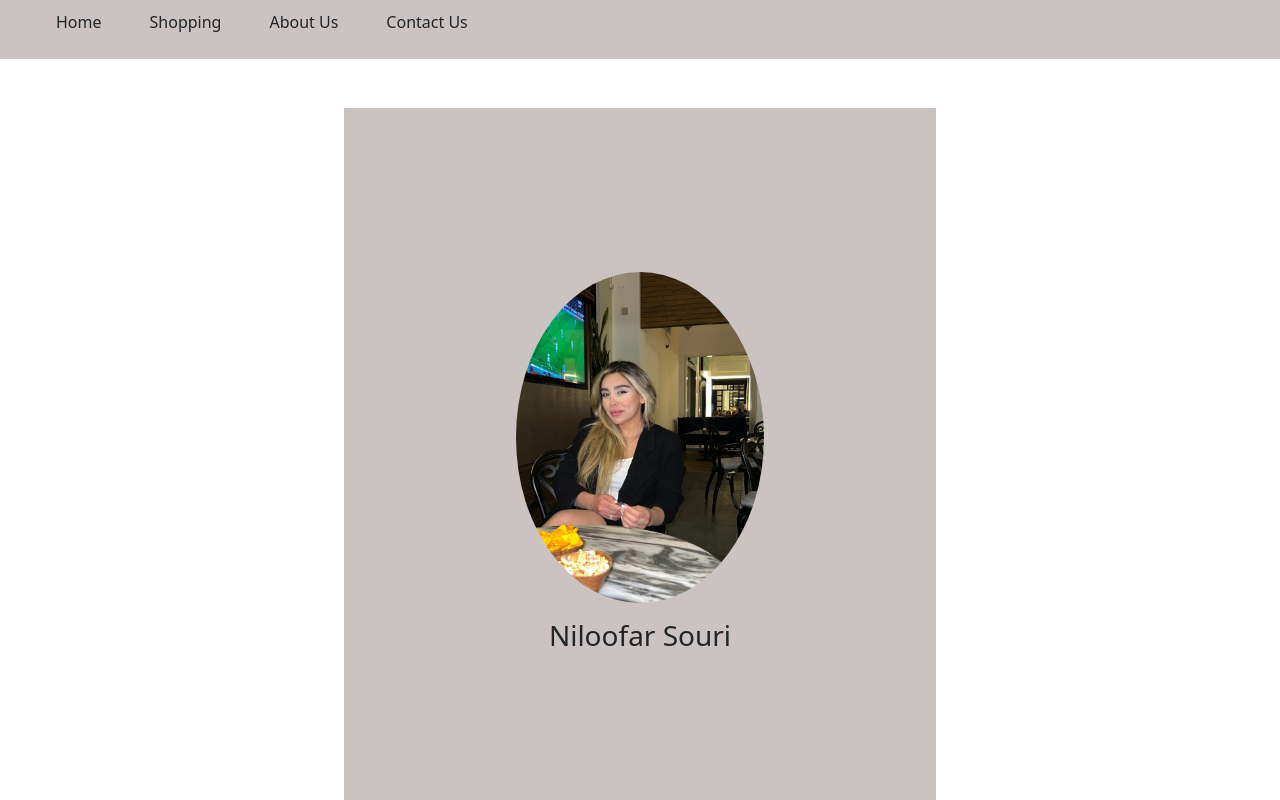
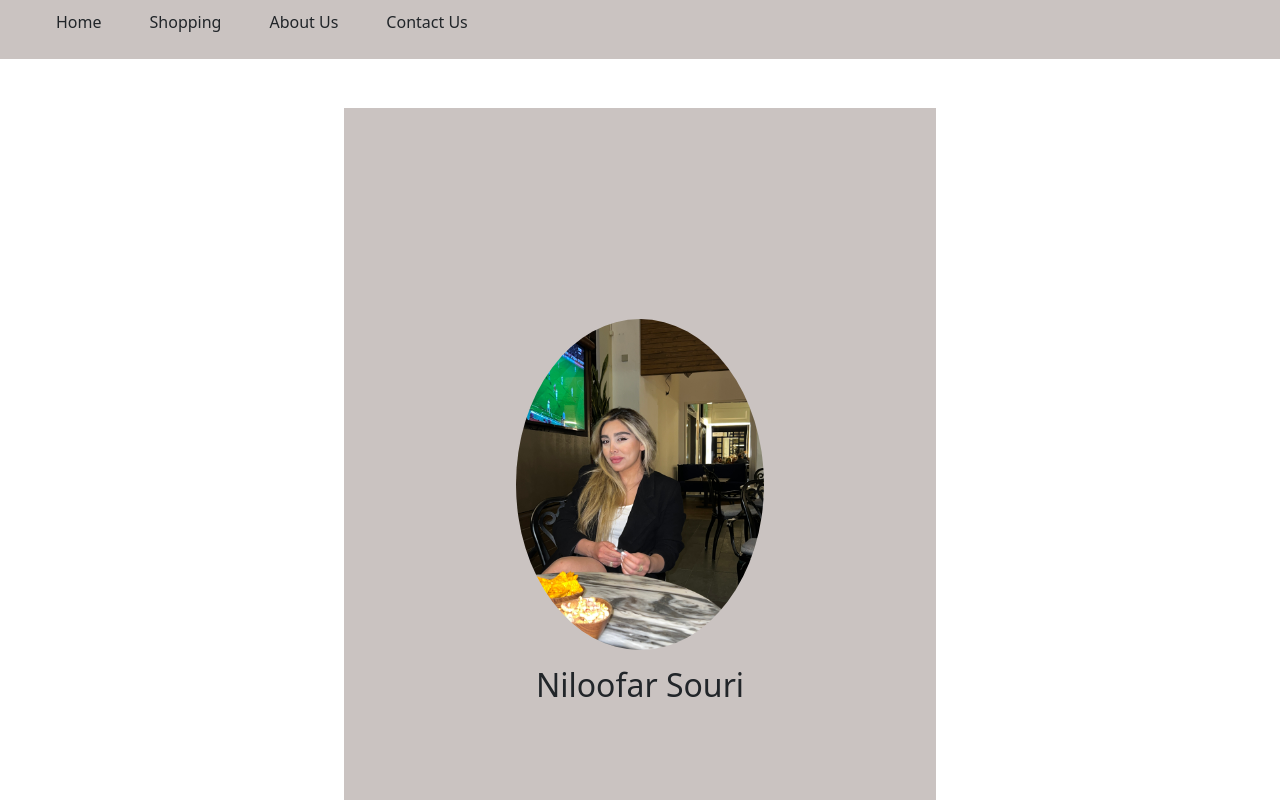
Before and after one commit to niloofarsouri/online-shop-Next.js, a Next.js app: page /About-us in a window 1280 px wide. Shown: the top 800 px of the page. Built offline with nearby package versions, Linux system fonts and the light colour scheme.

Commit message:
resonsive

```diff
--- a/src/pages/About-us/index.js
+++ b/src/pages/About-us/index.js
@@ -23,7 +23,7 @@ function About() {
                         />
                     </div>
 
-                    <h3>Niloofar Souri</h3>
+                    <h2>Niloofar Souri</h2>
                 </div>
             </section>
         </>
--- a/src/pages/About-us/index.module.css
+++ b/src/pages/About-us/index.module.css
@@ -8,7 +8,7 @@
 
 .main {
     width: 50%;
-    height: 700px;
+    height: 800px;
     /* border: 1px solid; */
     padding: 1rem;
     display: flex;
```
